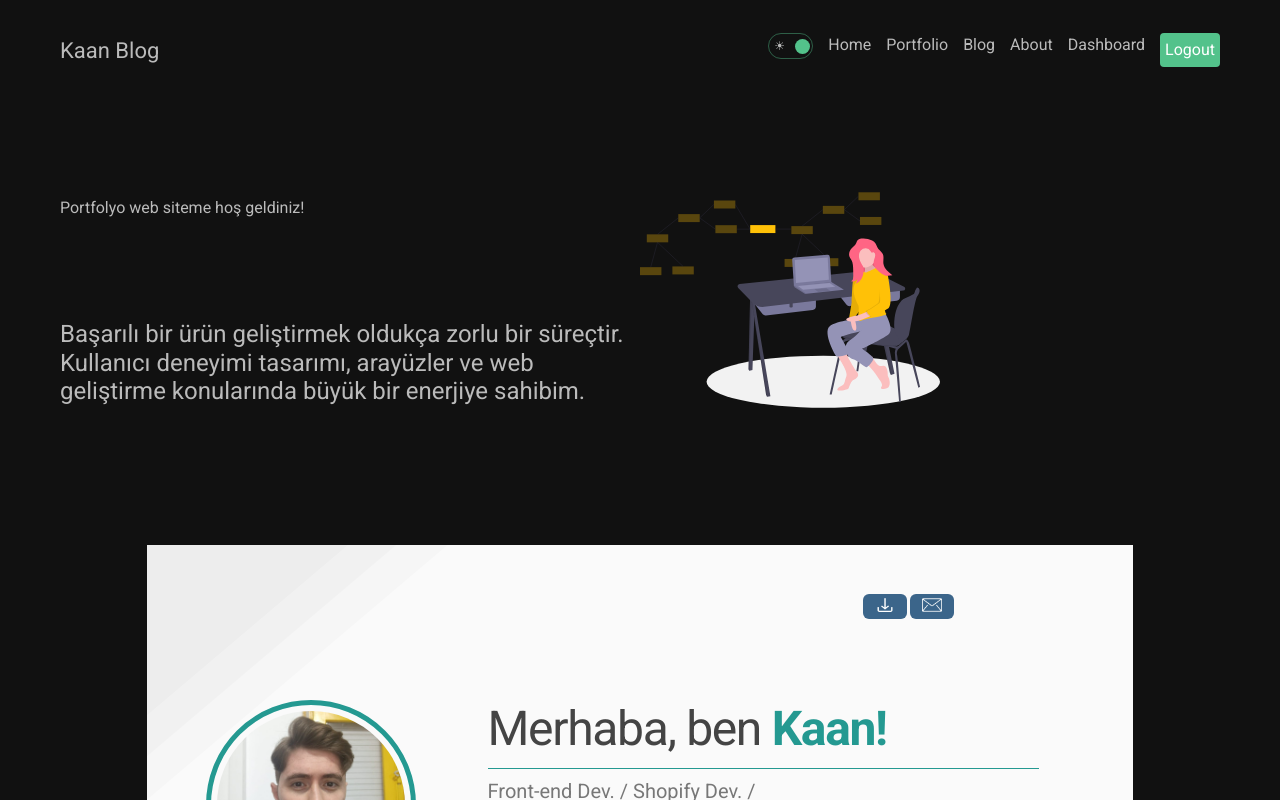
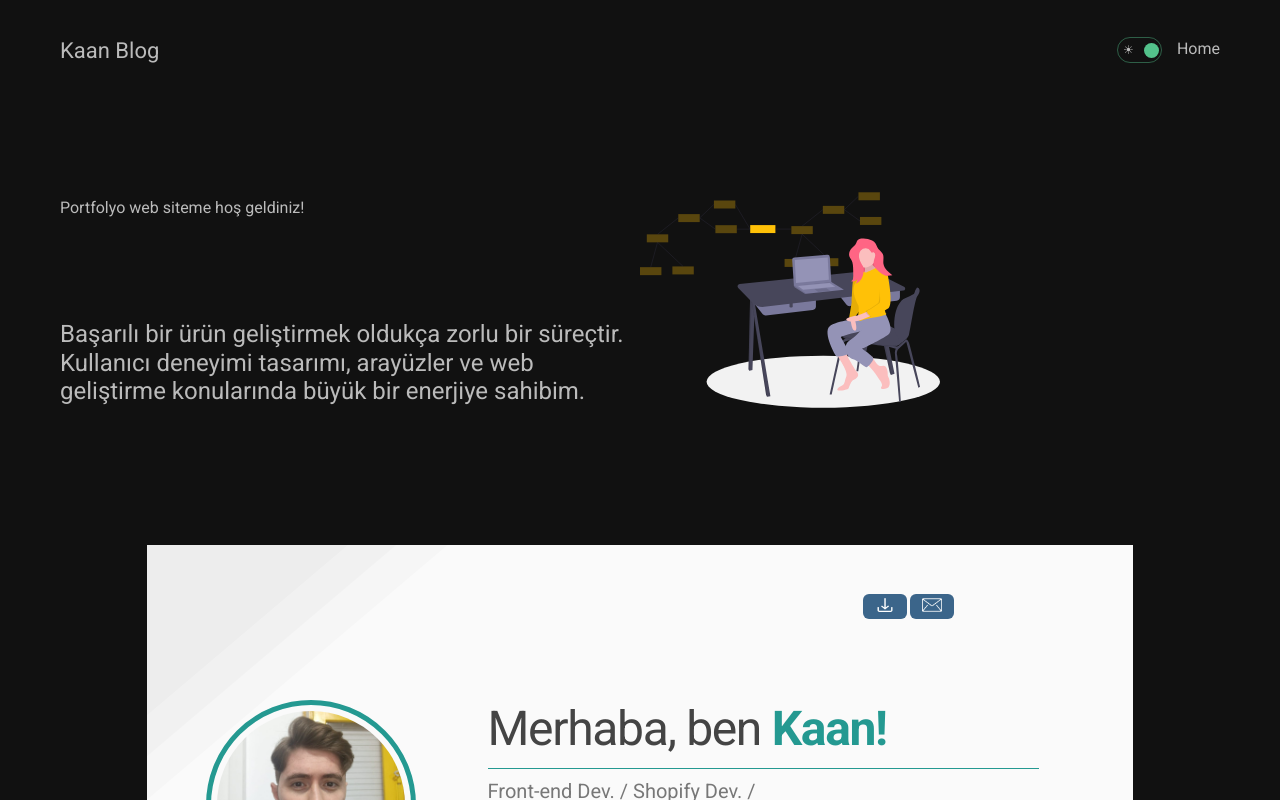
Before and after one commit to oklukaan/nextjs-cv, a Next.js app: page / in a window 1280 px wide. Shown: the top 800 px of the page. Built offline with nearby package versions, Linux system fonts and the light colour scheme.

Commit message:
update all chages

```diff
--- a/src/components/navbar/Navbar.jsx
+++ b/src/components/navbar/Navbar.jsx
@@ -17,30 +17,13 @@ const Navbar = () => {
       title:"Home",
       url:"/"
     },
-    {
-      id:2,
-      title:"Portfolio",
-      url:"/portfolio"
-    },
-    {
-      id:3,
-      title:"Blog",
-      url:"/blog"
-    },
-    {
-      id:4,
-      title:"About",
-      url:"/about"
-    },
-    {
-      id:5,
-      title:"Dashboard",
-      url:"/dashboard"
-    }
+
+
+
+
   ]
 
   const changeLogout = () =>{
-    console.log('tiklandi')
   }
 
   const [menuOpen, setMenuOpen] = useState(false);
@@ -59,7 +42,6 @@ const Navbar = () => {
         {links.map(link=>(
           <Link href={link.url} key={link.id}>{link.title}</Link>
         ))}
-        <button onClick={changeLogout} className={style.logout}>Logout</button>
 
       </div>
       </div>
```
